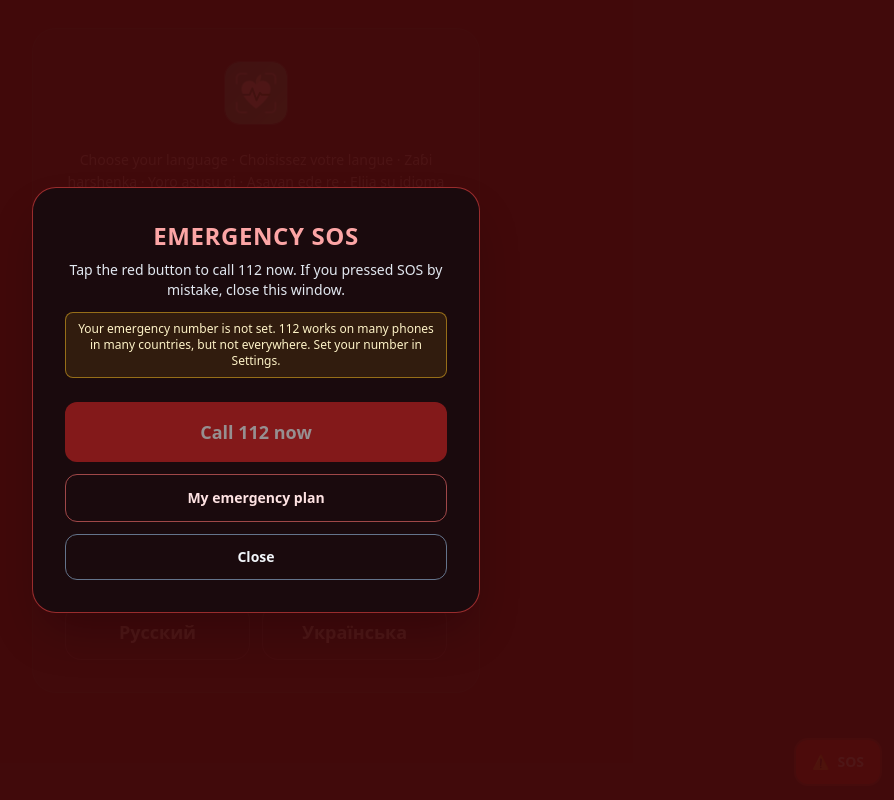
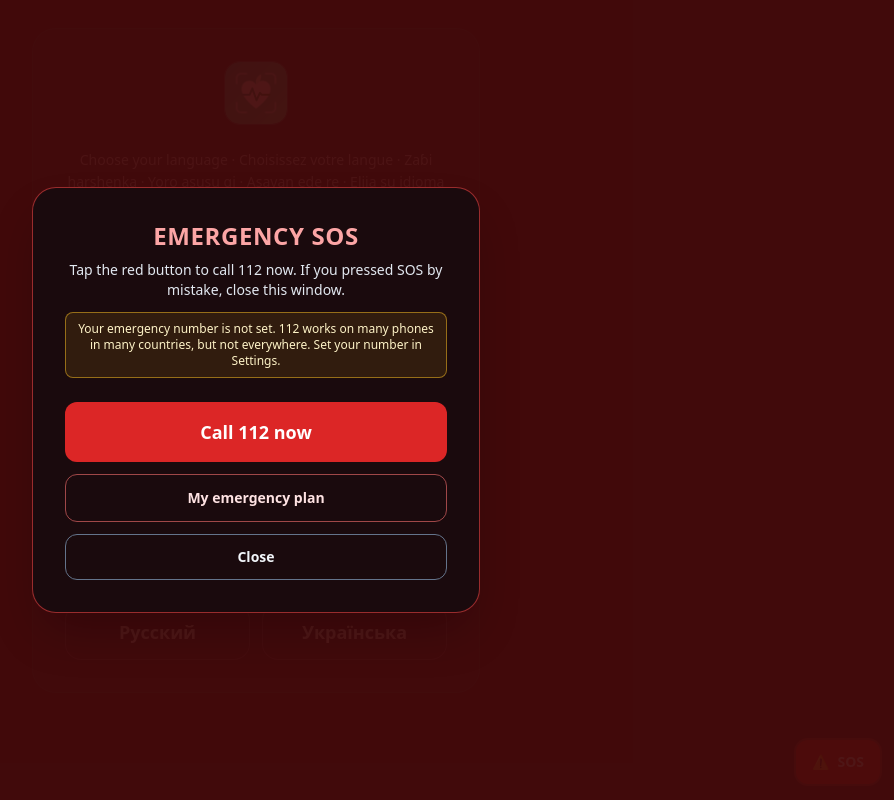
Before and after one commit to aceshaminator/healing, a React (Vite) app: page / in a window 1280 px wide. Both pictures are taken after a click on the button "EMERGENCY SOS". Shown: the whole page, without its empty margins (384-1278 px from the left). Built offline with nearby package versions, Linux system fonts and the light colour scheme.

Commit message:
Keep the SOS call button still

```diff
--- a/src/components/SosButton.tsx
+++ b/src/components/SosButton.tsx
@@ -108,9 +108,7 @@ export default function SosButton({
             <a
               ref={callRef}
               href={`tel:${number}`}
-              className={`mt-6 block rounded-xl bg-red-600 py-4 text-lg font-bold text-white transition hover:bg-red-500 ${
-                ready ? 'animate-pulse' : ''
-              }`}
+                            className="mt-6 block rounded-xl bg-red-600 py-4 text-lg font-bold text-white transition hover:bg-red-500"
             >
               {t('sos.call', { number })}
             </a>
```
